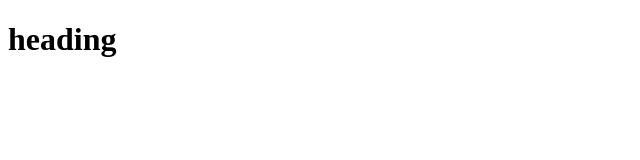
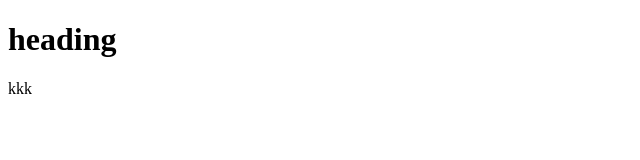
Before and after one commit to bomaldesilva/sample_project, a plain HTML site: page index.html in a window 1280 px wide. Shown: the full height of the page, 0-640 px from the left. Drawn offline with Linux system fonts and the light colour scheme.

Commit message:
my second

```diff
--- a/index.html
+++ b/index.html
@@ -7,5 +7,6 @@
 </head>
 <body>
     <h1>heading</h1>
+    <p>kkk</p>
 </body>
 </html>
```
